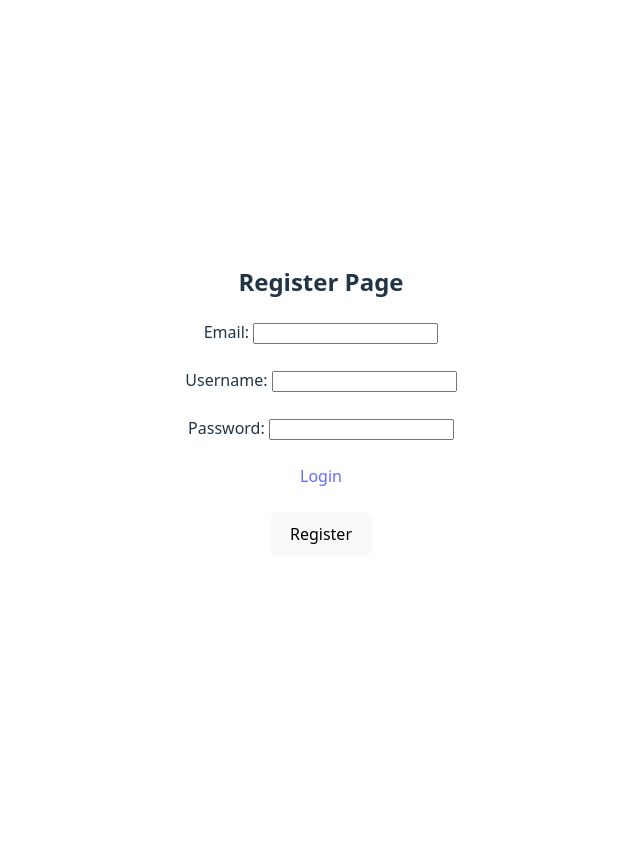
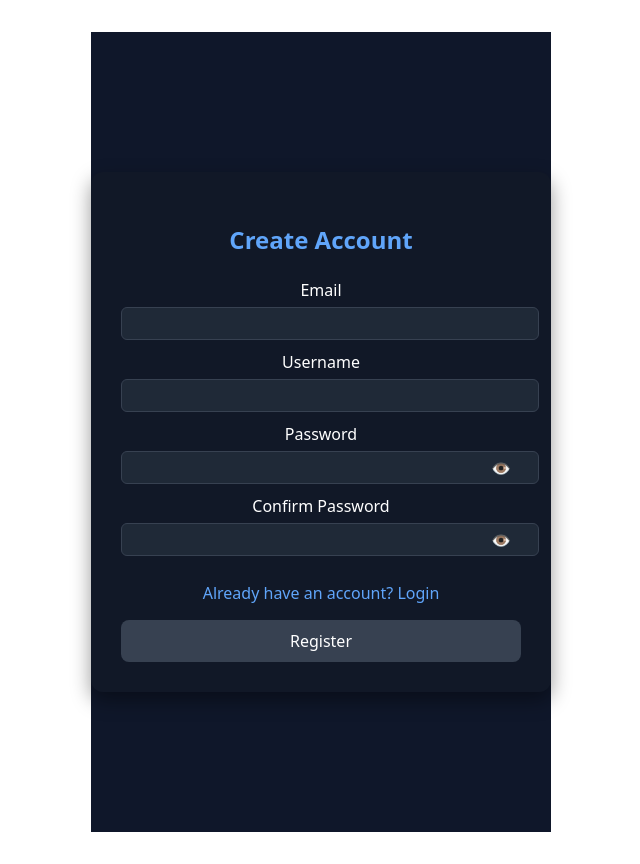
Before and after one commit to ShauryaBahl36/Team_Tasks_Time_Tracker_API, a React app in the folder frontend/: page /register in a window 1280 px wide. Shown: the whole page, without its empty margins (319-959 px from the left). Before the commit the page ends 800 px from the top, so only its background shows below. Built offline with nearby package versions, Linux system fonts and the light colour scheme; the HTML template or start-up script is replaced by a standard one.

Commit message:
Improved Login and Register Page Designs

```diff
--- a/frontend/src/pages/Login.jsx
+++ b/frontend/src/pages/Login.jsx
@@ -1,46 +1,141 @@
-import React, { useState } from 'react';
-import axios from 'axios';
-import { useNavigate, Link } from 'react-router-dom';
+import React, { useState } from "react";
+import axios from "axios";
+import { useNavigate, Link } from "react-router-dom";
 
 export default function Login() {
   const navigate = useNavigate();
 
-    const [username, setUsername] = useState('');
-    const [password, setPassword] = useState('');
+  const [username, setUsername] = useState("");
+  const [password, setPassword] = useState("");
+  const [showPassword, setShowPassword] = useState(false);
 
   async function handleSubmit() {
     try {
-            if (!username || !password){
-                alert("Please enter Username or Password");
+      if (!username || !password) {
+        alert("Please enter Username and Password");
         return;
       }
+
       const payload = {
-                "username": username,
-                "password": password
+        username,
+        password,
       };
-            const response = await axios.post("http://localhost:8000/auth/login/", payload);
-            console.log(response);
+
+      const response = await axios.post(
+        "http://localhost:8000/auth/login/",
+        payload
+      );
 
       localStorage.setItem("access", response.data.access);
       localStorage.setItem("refresh", response.data.refresh);
+
       navigate("/home");
-
-        } catch(error){
+    } catch (error) {
       console.log(error.response?.data || error.message);
-            alert("Invalid Username or password");
-            return;
+      alert("Invalid Username or Password");
     }
   }
 
   return (
-        <>
-            <h2>Login Page</h2>
-            <label>Username </label>
-            <input type="text" value={username} onChange={(e)=>setUsername(e.target.value)} /><br /><br />
-            <label>Password </label>
-            <input type="password" value={password} onChange={(e)=>setPassword(e.target.value)} /><br /><br />
-            <Link to="/register">Register</Link><br />
-            <button onClick={handleSubmit}>Login</button>
-        </>
-    )
+    <div
+      style={{
+        minHeight: "50vh",
+        backgroundColor: "#0f172a",
+        display: "flex",
+        justifyContent: "center",
+        alignItems: "center",
+      }}
+    >
+      <div
+        style={{
+          width: "380px",
+          padding: "30px",
+          backgroundColor: "#111827",
+          borderRadius: "10px",
+          boxShadow: "0 8px 20px rgba(0,0,0,0.4)",
+          color: "white",
+        }}
+      >
+        <h2
+          style={{
+            textAlign: "center",
+            marginBottom: "20px",
+            color: "#60a5fa",
+          }}
+        >
+          Login
+        </h2>
+
+        {/* Username */}
+        <label>Username</label>
+        <input
+          type="text"
+          value={username}
+          onChange={(e) => setUsername(e.target.value)}
+          style={inputStyle}
+        />
+
+        {/* Password */}
+        <label>Password</label>
+        <div style={{ position: "relative" }}>
+          <input
+            type={showPassword ? "text" : "password"}
+            value={password}
+            onChange={(e) => setPassword(e.target.value)}
+            style={inputStyle}
+          />
+          <span
+            onClick={() => setShowPassword(!showPassword)}
+            style={eyeStyle}
+          >
+            {showPassword ? "🙈" : "👁️"}
+          </span>
+        </div>
+
+        {/* Register Link */}
+        <div style={{ marginTop: "10px" }}>
+          <Link to="/register" style={{ color: "#60a5fa" }}>
+            Don’t have an account? Register
+          </Link>
+        </div>
+
+        {/* Login Button */}
+        <button
+          onClick={handleSubmit}
+          style={{
+            width: "100%",
+            marginTop: "15px",
+            padding: "10px",
+            borderRadius: "6px",
+            border: "none",
+            backgroundColor: "#2563eb",
+            color: "white",
+            cursor: "pointer",
+            fontWeight: "bold",
+            transition: "0.3s",
+          }}
+        >
+          Login
+        </button>
+      </div>
+    </div>
+  );
 }
+
+const inputStyle = {
+  width: "100%",
+  padding: "8px",
+  marginTop: "5px",
+  marginBottom: "12px",
+  borderRadius: "6px",
+  border: "1px solid #374151",
+  backgroundColor: "#1f2937",
+  color: "white",
+};
+
+const eyeStyle = {
+  position: "absolute",
+  right: "10px",
+  top: "10px",
+  cursor: "pointer",
+};
--- a/frontend/src/pages/Register.jsx
+++ b/frontend/src/pages/Register.jsx
@@ -1,44 +1,225 @@
-import React, { useState } from 'react';
-import axios from 'axios';
-import { useNavigate, Link } from 'react-router-dom';
-
+import React, { useState } from "react";
+import axios from "axios";
+import { useNavigate, Link } from "react-router-dom";
 
 export default function Register() {
   const navigate = useNavigate();
-    const [email, setEmail] = useState('');
-    const [username, setUsername] = useState('');
-    const [password, setPassword] = useState('');
+
+  const [email, setEmail] = useState("");
+  const [username, setUsername] = useState("");
+  const [password, setPassword] = useState("");
+  const [confirmPassword, setConfirmPassword] = useState("");
+
+  const [showPassword, setShowPassword] = useState(false);
+  const [showConfirmPassword, setShowConfirmPassword] = useState(false);
+
+  const getPasswordStrength = () => {
+    if (!password) return null;
+
+    const strongRegex =
+      /^(?=.*[A-Z])(?=.*[0-9])(?=.*[!@#$%^&*])(?=.{10,})/;
+    const moderateRegex =
+      /^(?=.*[A-Za-z])(?=.*[0-9])(?=.{6,})/;
+
+    if (strongRegex.test(password)) {
+      return { label: "Strong", color: "#22c55e", width: "100%" };
+    } else if (moderateRegex.test(password)) {
+      return { label: "Moderate", color: "#facc15", width: "65%" };
+    } else {
+      return { label: "Weak", color: "#ef4444", width: "35%" };
+    }
+  };
+
+  const strength = getPasswordStrength();
+  const passwordsMatch = password && confirmPassword && password === confirmPassword;
+
+  const isFormValid =
+    email &&
+    username &&
+    password &&
+    confirmPassword &&
+    passwordsMatch;
 
   async function handleSubmit() {
     try {
-            if (!email || !username || !password){
-                return "Please enter the respective credentials"
-            }
-            const payload = {
-                email: email,
-                username: username,
-                password: password
-            }
-            const response = await axios.post("http://localhost:8000/auth/register/", payload)
-            console.log(response.data)
-            alert("User registered successfully")
-            navigate("/")
-        } catch(error) {
+      const payload = { email, username, password };
+
+      await axios.post(
+        "http://localhost:8000/auth/register/",
+        payload
+      );
+
+      alert("User registered successfully");
+      navigate("/");
+    } catch (error) {
       console.log(error.response?.data || error.message);
-            alert("Registration failed")
+      alert("Registration failed");
     }
   }
+
   return (
+    <div
+      style={{
+        minHeight: "100vh",
+        backgroundColor: "#0f172a",
+        display: "flex",
+        justifyContent: "center",
+        alignItems: "center",
+        color: "white",
+      }}
+    >
+      <div
+        style={{
+          width: "400px",
+          padding: "30px",
+          backgroundColor: "#111827",
+          borderRadius: "12px",
+          boxShadow: "0px 8px 20px rgba(0,0,0,0.4)",
+        }}
+      >
+        <h2 style={{ textAlign: "center", color: "#60a5fa" }}>
+          Create Account
+        </h2>
+
+        {/* Email */}
+        <label>Email</label>
+        <input
+          type="email"
+          value={email}
+          onChange={(e) => setEmail(e.target.value)}
+          style={inputStyle}
+        />
+
+        {/* Username */}
+        <label>Username</label>
+        <input
+          type="text"
+          value={username}
+          onChange={(e) => setUsername(e.target.value)}
+          style={inputStyle}
+        />
+
+        {/* Password */}
+        <label>Password</label>
+        <div style={{ position: "relative" }}>
+          <input
+            type={showPassword ? "text" : "password"}
+            value={password}
+            onChange={(e) => setPassword(e.target.value)}
+            style={inputStyle}
+          />
+          <span
+            onClick={() => setShowPassword(!showPassword)}
+            style={eyeStyle}
+          >
+            {showPassword ? "🙈" : "👁️"}
+          </span>
+        </div>
+
+        {/* Strength Bar */}
+        {password && !confirmPassword && strength && (
           <>
-            <h2>Register Page</h2>
-            <label>Email: </label>
-            <input type="email" value={email} onChange={(e)=>setEmail(e.target.value)} /><br /><br />
-            <label>Username: </label>
-            <input type="text" value={username} onChange={(e)=>setUsername(e.target.value)} /><br /><br />
-            <label>Password: </label>
-            <input type="password" value={password} onChange={(e)=> setPassword(e.target.value)} /><br /><br />
-            <Link to="/">Login</Link><br /><br />
-            <button onClick={handleSubmit}>Register</button>
+            <div
+              style={{
+                height: "6px",
+                backgroundColor: "#1f2937",
+                borderRadius: "6px",
+                marginTop: "5px",
+                overflow: "hidden",
+              }}
+            >
+              <div
+                style={{
+                  width: strength.width,
+                  height: "100%",
+                  backgroundColor: strength.color,
+                  transition: "0.3s",
+                }}
+              />
+            </div>
+            <p style={{ color: strength.color, marginTop: "5px" }}>
+              Strength: {strength.label}
+            </p>
           </>
-    )
+        )}
+
+        {/* Confirm Password */}
+        <label>Confirm Password</label>
+        <div style={{ position: "relative" }}>
+          <input
+            type={showConfirmPassword ? "text" : "password"}
+            value={confirmPassword}
+            onChange={(e) => setConfirmPassword(e.target.value)}
+            style={inputStyle}
+          />
+          <span
+            onClick={() =>
+              setShowConfirmPassword(!showConfirmPassword)
             }
+            style={eyeStyle}
+          >
+            {showConfirmPassword ? "🙈" : "👁️"}
+          </span>
+        </div>
+
+        {/* Match Message */}
+        {confirmPassword && (
+          <p
+            style={{
+              color: passwordsMatch ? "#22c55e" : "#ef4444",
+              marginTop: "5px",
+            }}
+          >
+            {passwordsMatch
+              ? "Password Match ✔"
+              : "Passwords do not match ✘"}
+          </p>
+        )}
+
+        {/* Login Link */}
+        <div style={{ marginTop: "15px" }}>
+          <Link to="/" style={{ color: "#60a5fa" }}>
+            Already have an account? Login
+          </Link>
+        </div>
+
+        {/* Register Button */}
+        <button
+          onClick={handleSubmit}
+          disabled={!isFormValid}
+          style={{
+            width: "100%",
+            marginTop: "15px",
+            padding: "10px",
+            borderRadius: "8px",
+            border: "none",
+            backgroundColor: isFormValid ? "#2563eb" : "#374151",
+            color: "white",
+            cursor: isFormValid ? "pointer" : "not-allowed",
+            transition: "0.3s",
+          }}
+        >
+          Register
+        </button>
+      </div>
+    </div>
+  );
+}
+
+const inputStyle = {
+  width: "100%",
+  padding: "8px",
+  marginTop: "5px",
+  marginBottom: "10px",
+  borderRadius: "6px",
+  border: "1px solid #374151",
+  backgroundColor: "#1f2937",
+  color: "white",
+};
+
+const eyeStyle = {
+  position: "absolute",
+  right: "10px",
+  top: "10px",
+  cursor: "pointer",
+};
```
Lines whose indentation alone changed are shown as unchanged.
